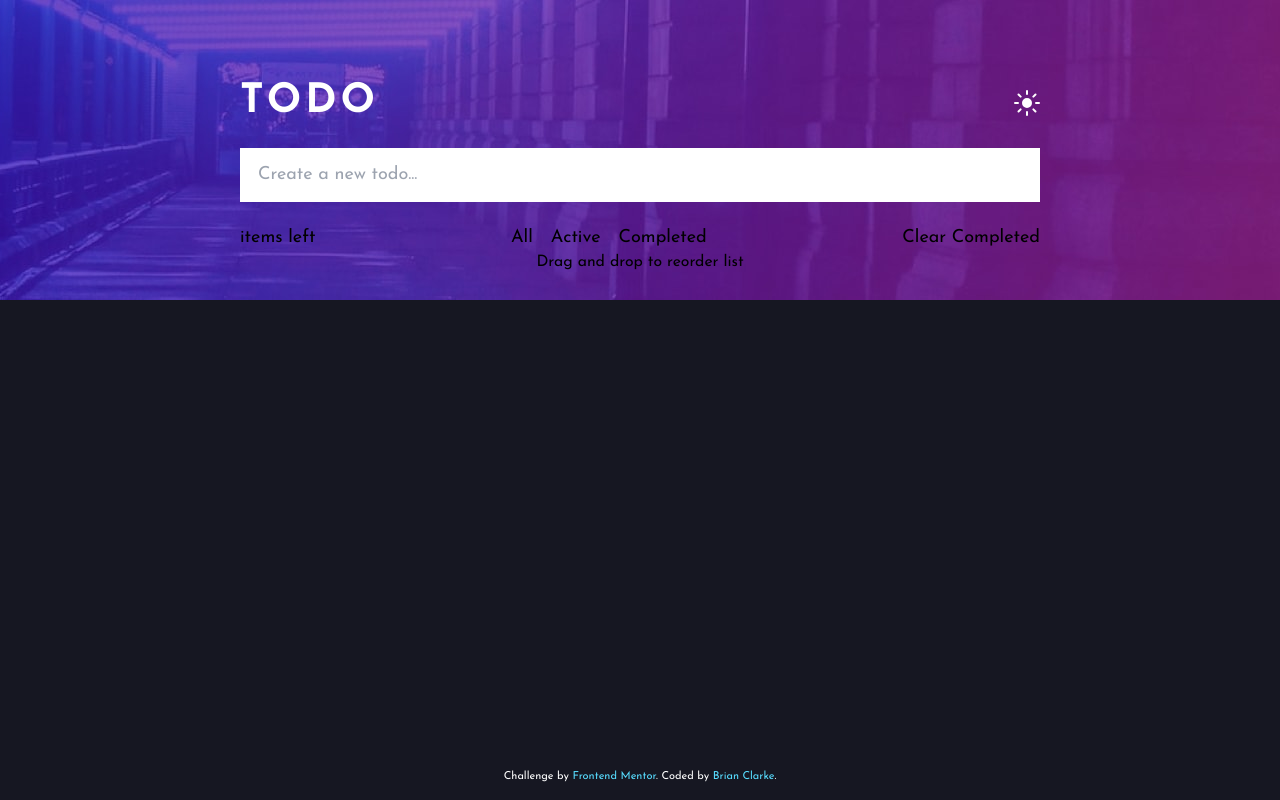
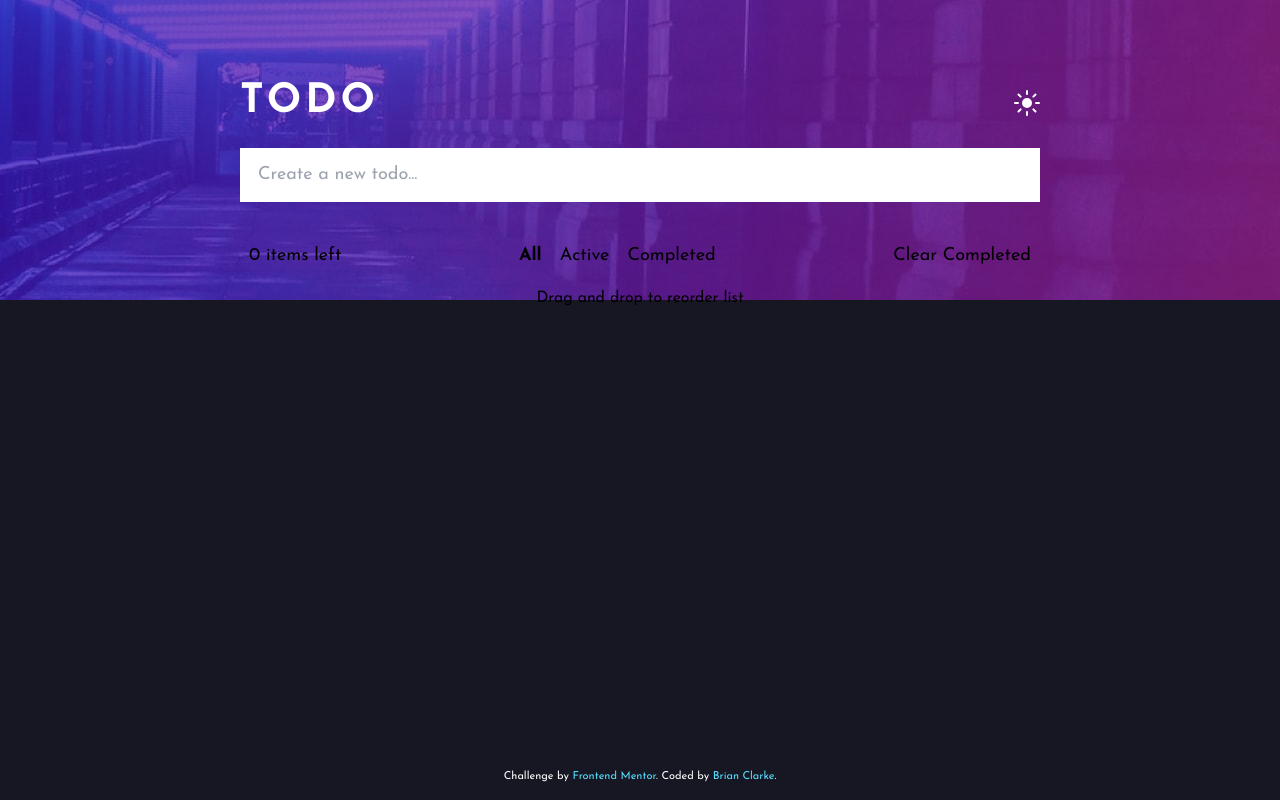
Before and after one commit to clarkeadg/fm-todo-app, a React (Vite) app: page / in a window 1280 px wide. Built offline with nearby package versions, Linux system fonts and the light colour scheme.

Commit message:
functionality

```diff
--- a/src/components/Todos/Todos.tsx
+++ b/src/components/Todos/Todos.tsx
@@ -1,4 +1,4 @@
-import { useState } from 'react';
+import { useState, useCallback, useMemo } from 'react';
 import { DndContext, closestCenter, KeyboardSensor, PointerSensor, TouchSensor, useSensor, useSensors, DragEndEvent } from '@dnd-kit/core';
 import { arrayMove, SortableContext, sortableKeyboardCoordinates, verticalListSortingStrategy } from '@dnd-kit/sortable';
 import uniqid from 'uniqid';
@@ -10,14 +10,14 @@ import './Todos.css';
 
 interface ITodo {
   id: string,
-  title: string
+  title: string,
+  completed: boolean
 }
 
 const Todos = () => {
-  const todos:ITodo[] = JSON.parse(localStorage.getItem("todos") || `[]`);
-
-  const [items, setItems] = useState(todos);
   const [value, setValue] = useState("");
+  const [items, setItems] = useState(JSON.parse(localStorage.getItem("todos") || `[]`));
+  const [filter, setFilter] = useState(localStorage.getItem("filter") || `All`);
 
   const sensors = useSensors(
     useSensor(PointerSensor),
@@ -53,7 +53,13 @@ const Todos = () => {
 
   const addItem = () => {
     if (!value) return;
-    updateItems([{ id: uniqid(), title: value }, ...items]);
+
+    updateItems([{
+       id: uniqid(),
+       title: value,
+       completed: false
+    }, ...items]);
+
     setValue('');
   }
 
@@ -63,6 +69,39 @@ const Todos = () => {
     })
     updateItems(newItems)
   }
+
+  const updateFilter = (filter:string) => {
+    setFilter(filter);
+    localStorage.setItem("filter", filter);
+  }
+
+  const toggleCompleted = (id:string) => {
+    const newItems = items.map((item)=> {
+      if(item.id == id) {
+        item.completed = !item.completed
+      }
+      return item;
+    })
+    updateItems(newItems)
+  }
+
+  const clearCompleted = () => {
+    const newItems = items.filter((item)=> {
+      return !item.completed
+    })
+    updateItems(newItems)
+  }
+
+  const getNumberitemsLeft = () => {
+    return items.reduce((total:number, item:ITodo)=>{
+      if(!item.completed) total++;
+      return total;
+    }, 0)
+  }
+
+  const itemsLeft = useMemo(() => {
+    return getNumberitemsLeft();
+  }, [items]);
 
   return (
     <div className="todos w-[800px] max-w-full mx-auto">
@@ -96,15 +135,17 @@ const Todos = () => {
             items={items}
             strategy={verticalListSortingStrategy}
           >
-            { items.map((item, index) => {
+            { items.map((item:ITodo, index:number) => {
+              if (filter == "Active" && item.completed) return false;
+              if (filter == "Completed" && !item.completed) return false;
               return (
                 <SortableItem key={index} id={item.id}>
                   <div className="todos-item flex w-full items-center justify-between px-2">
                     <div className="flex gap-4">
-                      <div className="border-2 border-gray-400 rounded-full w-6 h-6 flex items-center justify-center">
-                        <img src={checkUrl} alt="check"/>
-                      </div>
-                      <div className="">
+                      <button onClick={()=>{ toggleCompleted(item.id); }} className="border-2 border-gray-400 rounded-full w-6 h-6 flex items-center justify-center">
+                        { item.completed && <img src={checkUrl} alt="check"/> }
+                      </button>
+                      <div className={`${item.completed ? "line-through" : ""}`}>
                         {item.title}
                       </div>
                     </div>
@@ -120,24 +161,24 @@ const Todos = () => {
       </div>
 
       {/* Menu */}
-      <div className="flex w-full justify-between items-center">
+      <div className="flex w-full justify-between items-center px-2 py-4">
         <div className="">
-          items left
+          {`${itemsLeft} item${itemsLeft == 1 ? "" : "s"} left`}
         </div>
         <div className="flex gap-4">
-          <div className="">
+          <button className={`${filter == "All" ? "font-bold" : ""}`} onClick={()=>{ updateFilter('All'); }}>
             All
-          </div>
-          <div className="">
+          </button>
+          <button className={`${filter == "Active" ? "font-bold" : ""}`} onClick={()=>{ updateFilter('Active'); }}>
             Active
-          </div>
-          <div className="">
+          </button>
+          <button className={`${filter == "Completed" ? "font-bold" : ""}`} onClick={()=>{ updateFilter('Completed'); }}>
             Completed
-          </div>
+          </button>
         </div>
-        <div className="">
+        <button className="" onClick={clearCompleted}>
           Clear Completed
-        </div>
+        </button>
       </div>
 
       {/* Info */}
```
